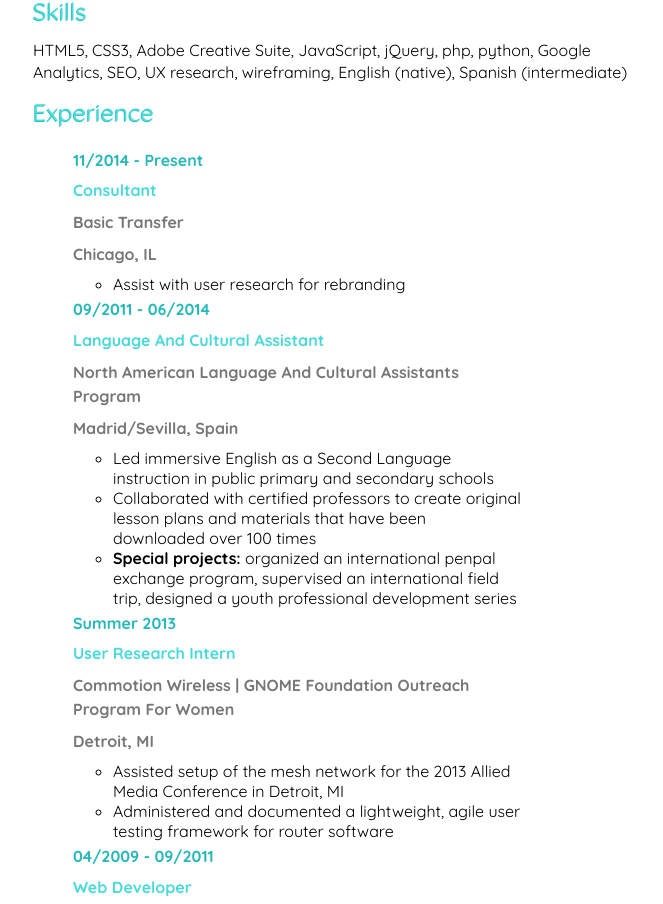
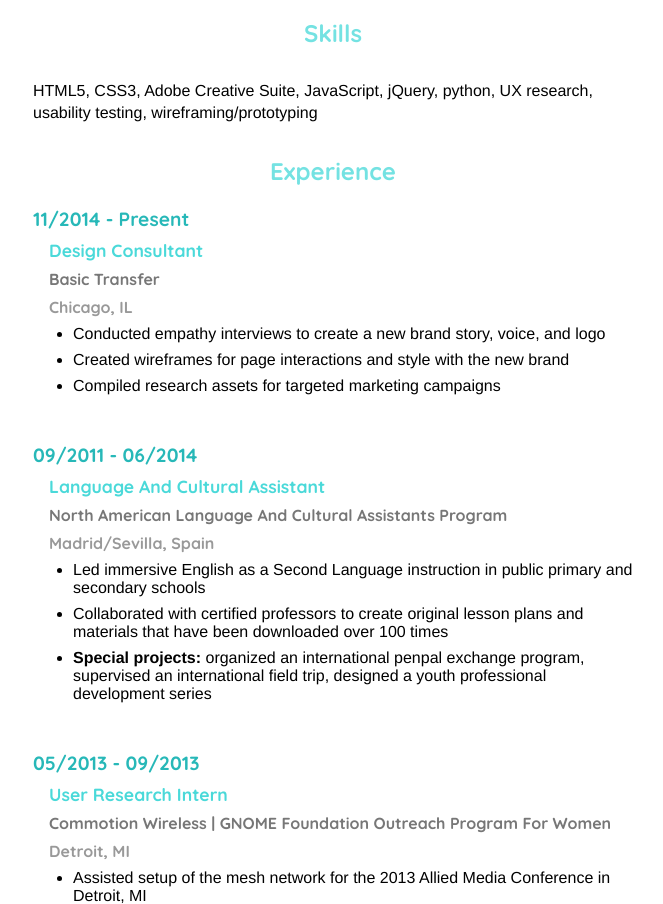
Before and after one commit to mgnrsb/mgnrsb.github.io, a website: page resume.html in a window 1280 px wide. Shown: the part 222-1126 px from the top of the page, without its empty margins (307-970 px from the left). Drawn offline with Linux system fonts and the light colour scheme.

Commit message:
increase resume spacing

```diff
--- a/resume.html
+++ b/resume.html
@@ -51,53 +51,43 @@
 	</header>
 
 	<section class="resume__skills"><h2>Skills</h2>
-		<p>HTML5, CSS3, Adobe Creative Suite, JavaScript, jQuery, php, python, Google Analytics, SEO, UX research, wireframing, English (native), Spanish (intermediate)</p>
+		<p>HTML5, CSS3, Adobe Creative Suite, JavaScript, jQuery, python, UX research, usability testing, wireframing/prototyping</p>
 	</section>
 
 	<section class="resume__experience">
 	<h2>Experience</h2>
-	<ul>
-		<li>
-			<h4>11/2014 - Present</h4>
-			<div>
-				<h5>Consultant</h5>
-				<h6>Basic Transfer</h6>
+		<h3>11/2014 - Present</h3>
+		<h4>Design Consultant</h4>
+		<h5>Basic Transfer</h5>
 		<h6>Chicago, IL</h6>
 			<ul class="resume__functions">
-					<li>Assist with user research for rebranding</li>
+				<li>Conducted empathy interviews to create a new brand story, voice, and logo</li>
+				<li>Created wireframes for page interactions and style with the new brand</li>
+				<li>Compiled research assets for targeted marketing campaigns</li>
 			</ul>
-			</div>
-		</li>
-		<li>
-			<h4>09/2011 - 06/2014</h4>
-			<div>
-				<h5>Language and Cultural Assistant</h5>
-				<h6>North American Language and Cultural Assistants Program</h6>
+
+		<h3>09/2011 - 06/2014</h3>
+			<h4>Language and Cultural Assistant</h4>
+			<h5>North American Language and Cultural Assistants Program</h5>
 			<h6>Madrid/Sevilla, Spain</h6>
 				<ul class="resume__functions">
 					<li>Led immersive English as a Second Language instruction in public primary and secondary schools </li>
 					<li>Collaborated with certified professors to create original lesson plans and materials that have been downloaded over 100 times</li>
 					<li><strong>Special projects:</strong> organized an international penpal exchange program, supervised an international field trip, designed a youth professional development series</li>
 				</ul>
-			</div>
-		</li>
-		<li>
-			<h4>Summer 2013</h4>
-			<div>
-				<h5>User Research Intern</h5>
-				<h6>Commotion Wireless | GNOME Foundation Outreach Program for Women</h6>
+
+			<h3>05/2013 - 09/2013</h3>
+				<h4>User Research Intern</h4>
+				<h5>Commotion Wireless | GNOME Foundation Outreach Program for Women</h5>
 				<h6>Detroit, MI</h6>
 					<ul class="resume__functions">
 						<li>Assisted setup of the mesh network for the 2013 Allied Media Conference in Detroit, MI</li>
 						<li>Administered and documented a lightweight, agile user testing framework for router software</li>
 					</ul>
-			</div>
-		</li>
-		<li>
-			<h4>04/2009 - 09/2011</h4>
-			<div>
-				<h5>Web Developer</h5>
-				<h6>Women in Science and Engineering Program | University of Michigan</h6>
+
+			<h3>04/2009 - 09/2011</h3>
+				<h4>Web Developer</h4>
+				<h5>Women in Science and Engineering Program | University of Michigan</h5>
 				<h6>Ann Arbor, MI</h6>
 					<ul class="resume__functions">
 						<li>Updated a large website using HTML, CSS, php, javascript, Drupal, DreamWeaver, and Wordpress</li>
@@ -106,37 +96,28 @@
 						<li>Recruited and managed a loyal community of regular contributors, volunteers, and paid interns</li>
 						<li><strong>Special projects:</strong> organized a youth videogame programming workshop, conducted user focus group testing</li>
 					</ul>
-			</div>
-		</li>
-	</ul>
+
 	</section>
 	<section class="resume__education">
 		<h2>Education</h2>
-		<ul>
-		<li>
-			<h4>10/2014 - Present</h4>
-				<div>
-					<h5>Startup Institute</h5>
+
+			<h3>10/2014 - Present</h3>
+				<h4>Startup Institute</h4>
 				<h6>Chicago, IL</h6>
 					<ul class="resume__functions">
 						<li>Intensive course in product design to gain proficiency with HTML, CSS, JavaScript, jQuery, responsive design, user research, and prototyping</li>
 						<li>Cultural training in lean startups, leadership, and team communication</li>
 					</ul>
-				</div>
-		</li>
-		<li>
-			<h4>09/2004 - 08/2008</h4>
-			<div>
-				<h5>University of Michigan</h5>
+
+			<h3>09/2004 - 08/2008</h3>
+				<h4>University of Michigan</h4>
 				<h6>Ann Arbor, MI</h6>
         	<ul class="resume__functions">
         		<li>English, B.A., 2008</li>
         		<li>Psychology, B.A., 2008</li>
         		<li>University Honors 2007-2008</li>
         	</ul>
-	       	</div>
-       	</li>
-		</ul>
+
 	</section>
 </section>
 
--- a/scss/style.scss
+++ b/scss/style.scss
@@ -34,8 +34,9 @@ $blue-dark-shadow:#1e8e8e;
 $font: 'Quicksand', sans-serif;
 
 body {
-	font-family: $font;
+	font-family: Helvetica, sans-serif;
 	font-size: 16px;
+	font-weight:200;
 }
 
 a:link,
@@ -49,79 +50,56 @@ a:hover {
 	color:$blue-medium;
 }
 
+h1, h2, h3, h4, h5, h6 {
+	font-family:$font, sans-serif;
+}
+
 h1 {
 	color:$blue-dark;
 	font-size:2rem;
-	font-weight:400;
-	line-height:2.5rem;
-	margin:0;
-	padding:1rem 0;
-	text-shadow:-1px 1px 0 $blue-dark-shadow;
 	text-transform:capitalize;
-}
-h1 a {}
-h1 a:hover {
-	font-weight:400;
 }
 
 h2 {
-	color:$blue-medium;
+	color:$blue-light-shadow;
 	font-size:1.5rem;
-	font-weight:400;
-	line-height:1.5rem;
-	margin:0;
-	padding:.3rem 0;
-	text-shadow:-1px 1px 0 $blue-medium-shadow;
+	margin:1.3rem 0;
+	padding:0;
+	text-align:center;
 	text-transform:capitalize;
 }
-h2 a {}
-h2 a:hover {}
 
 h3 {
-	margin:.5rem 0;
+	color:$blue-dark;
+	font-size:1.2rem;
+	margin:0;
 	padding:0;
-	font-size:1.2rem;
-	font-weight:400;
 	text-transform:capitalize;
-	color:$blue-medium;
-	line-height:1.7rem;
-	text-shadow:-1px 1px 0 $blue-light-shadow;
 }
-h3 a {}
-h3 a:hover {}
 
 h4 {
-	font-size:1rem;
+	color:$blue-medium;
+	font-size:1.1rem;
+	margin:.5rem 0 0 1rem;
+	padding:0;
 	text-transform:capitalize;
-	line-height:1.5rem;
-	margin:.2rem 0;
-	padding:0;
-	color:$blue-dark;
 }
-h4 a {}
-h4 a:hover {}
 
 h5 {
+	color:#777;
 	font-size:1rem;
+	margin:.5rem 0 0 1rem;
+	padding:0;
 	text-transform:capitalize;
-	margin:.2rem 0;
-	padding:0;
-	line-height:1.5rem;
-	color:$blue-medium;
 }
-h5 a {}
-h5 a:hover {}
 
 h6 {
-	color:#777;
+	color:#999;
 	font-size:1rem;
+	margin:.5rem 0 0 1rem;
+	padding:0;
 	text-transform:capitalize;
-	margin:.5rem 0;
-	padding:0;
-	line-height:1.5rem;
 }
-h6 a {}
-h6 a:hover {}
 
 p {
 	font-size:1rem;
@@ -167,26 +145,14 @@ body {
 		text-align:right;
 	}
 
-.resume__experience > ul > li,
-.resume__education > ul > li {
-	list-style:none;
+.resume__functions {
+	margin:.5rem 0 1.5rem 2.5rem;
+	padding:0 0 1rem 0;
 }
-	.resume__experience h4,
-	.resume__education h4 {
-		float:left;
-		width:20%;
-		min-width:10rem;
-	}
-	.resume__experience div,
-	.resume__education div {
-		float:left;
-		width:80%;
-	}
-	.resume__experience {
-		content:" ";
-		clear:both;
-		display:table;
-	}
+.resume__functions li {
+	margin:0 0 .5rem 0;
+	padding:0;
+}
 
 /* styles
 -------- */
```
Also changed, not shown: css/style.css. Lines whose indentation alone changed are shown as unchanged.
